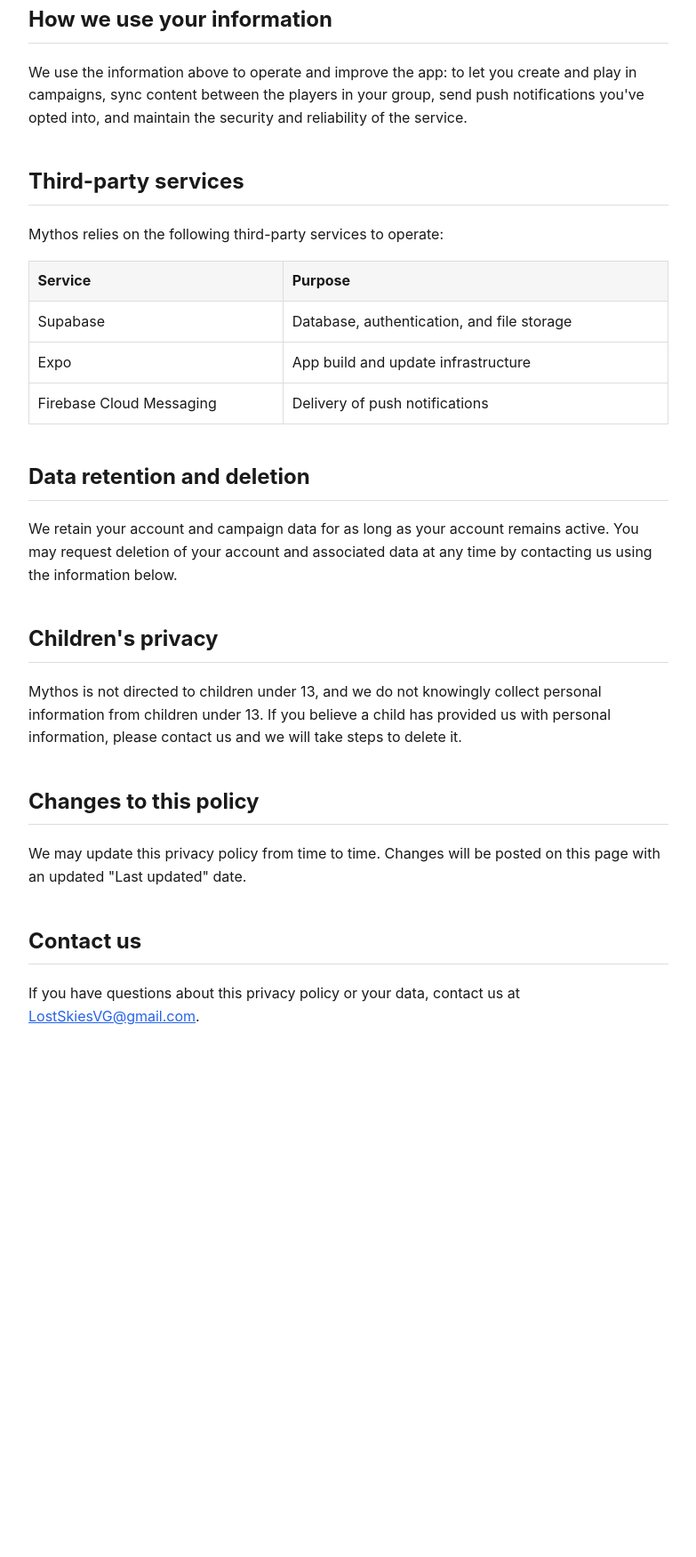
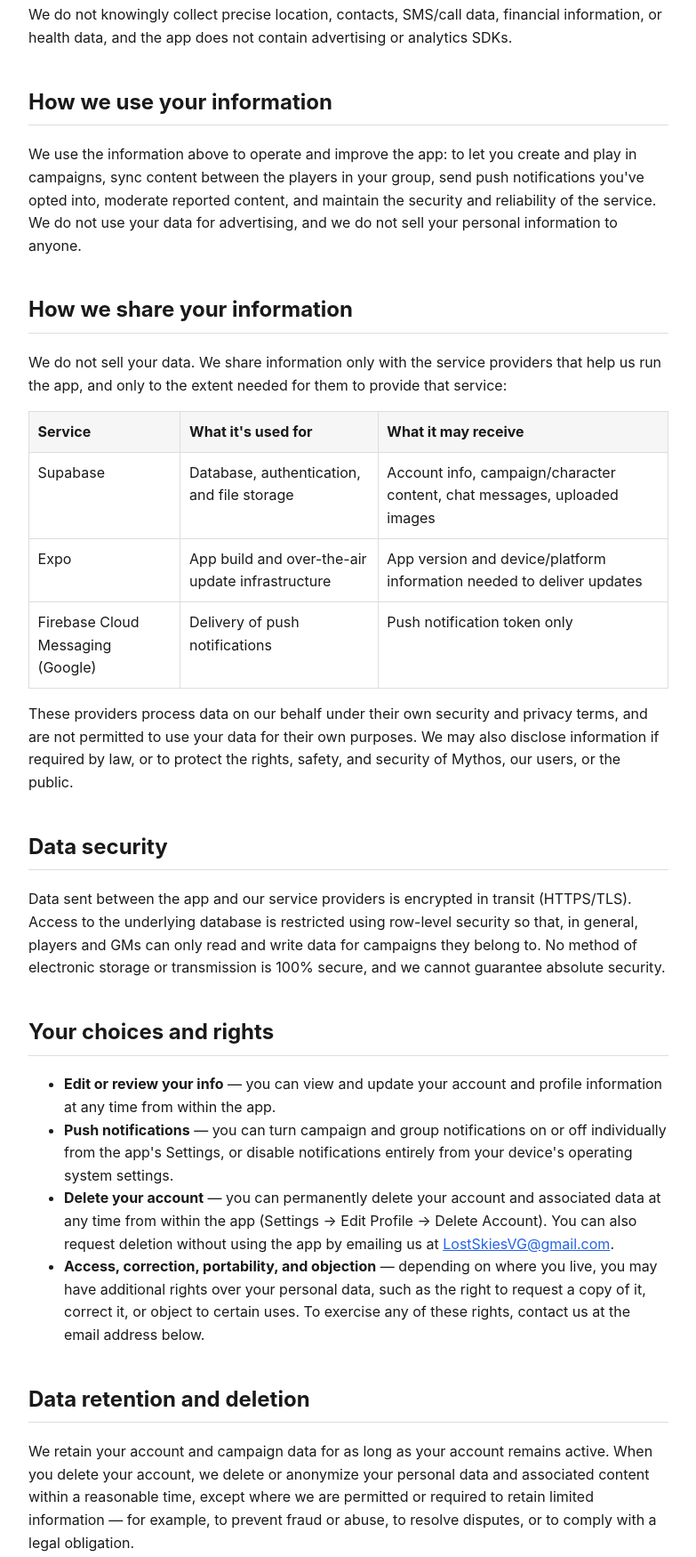
Before and after one commit to Kamitogi/mythos-privacy, a plain HTML site: page index.html in a window 1280 px wide. Shown: the part 588-2338 px from the top of the page at 89% size, without its empty margins (248-1031 px from the left). Before the commit the page ends 1823 px from the top, so only its background shows below. Drawn offline with Linux system fonts and the light colour scheme.

Commit message:
Revise privacy policy for clarity and completeness
Updated privacy policy to clarify data usage, sharing practices, and user rights.

```diff
--- a/index.html
+++ b/index.html
@@ -16,6 +16,7 @@
   h1 { margin-bottom: 0.25rem; }
   .updated { color: #666; margin-top: 0; margin-bottom: 2rem; font-size: 0.9rem; }
   h2 { margin-top: 2.5rem; border-bottom: 1px solid #ddd; padding-bottom: 0.4rem; }
+  h3 { margin-top: 1.5rem; margin-bottom: 0.5rem; font-size: 1rem; }
   table { border-collapse: collapse; width: 100%; margin-top: 1rem; }
   th, td { border: 1px solid #ddd; padding: 0.6rem; text-align: left; vertical-align: top; }
   th { background: #f6f6f6; }
@@ -27,7 +28,7 @@
 <h1>Mythos Privacy Policy</h1>
 <p class="updated">Last updated: October 2026</p>
 
-<p>Mythos ("the app," "we," "us") is a tabletop RPG campaign companion app. This policy explains what information we collect, how we use it, and your choices.</p>
+<p>This Privacy Policy explains how Mythos ("the app," "we," "us") collects, uses, shares, and protects information when you use the app. By using Mythos, you agree to the practices described in this policy.</p>
 
 <h2>Information we collect</h2>
 <ul>
@@ -37,30 +38,46 @@
   <li><strong>Uploaded images</strong> &mdash; maps, character art, and other images you add to a campaign.</li>
   <li><strong>Push notification token</strong> &mdash; a device identifier used to deliver notifications to your device, if you enable them.</li>
 </ul>
+<p>We do not knowingly collect precise location, contacts, SMS/call data, financial information, or health data, and the app does not contain advertising or analytics SDKs.</p>
 
 <h2>How we use your information</h2>
-<p>We use the information above to operate and improve the app: to let you create and play in campaigns, sync content between the players in your group, send push notifications you've opted into, and maintain the security and reliability of the service.</p>
+<p>We use the information above to operate and improve the app: to let you create and play in campaigns, sync content between the players in your group, send push notifications you've opted into, moderate reported content, and maintain the security and reliability of the service. We do not use your data for advertising, and we do not sell your personal information to anyone.</p>
 
-<h2>Third-party services</h2>
-<p>Mythos relies on the following third-party services to operate:</p>
+<h2>How we share your information</h2>
+<p>We do not sell your data. We share information only with the service providers that help us run the app, and only to the extent needed for them to provide that service:</p>
 <table>
-  <tr><th>Service</th><th>Purpose</th></tr>
-  <tr><td>Supabase</td><td>Database, authentication, and file storage</td></tr>
-  <tr><td>Expo</td><td>App build and update infrastructure</td></tr>
-  <tr><td>Firebase Cloud Messaging</td><td>Delivery of push notifications</td></tr>
+  <tr><th>Service</th><th>What it's used for</th><th>What it may receive</th></tr>
+  <tr><td>Supabase</td><td>Database, authentication, and file storage</td><td>Account info, campaign/character content, chat messages, uploaded images</td></tr>
+  <tr><td>Expo</td><td>App build and over-the-air update infrastructure</td><td>App version and device/platform information needed to deliver updates</td></tr>
+  <tr><td>Firebase Cloud Messaging (Google)</td><td>Delivery of push notifications</td><td>Push notification token only</td></tr>
 </table>
+<p>These providers process data on our behalf under their own security and privacy terms, and are not permitted to use your data for their own purposes. We may also disclose information if required by law, or to protect the rights, safety, and security of Mythos, our users, or the public.</p>
+
+<h2>Data security</h2>
+<p>Data sent between the app and our service providers is encrypted in transit (HTTPS/TLS). Access to the underlying database is restricted using row-level security so that, in general, players and GMs can only read and write data for campaigns they belong to. No method of electronic storage or transmission is 100% secure, and we cannot guarantee absolute security.</p>
+
+<h2>Your choices and rights</h2>
+<ul>
+  <li><strong>Edit or review your info</strong> &mdash; you can view and update your account and profile information at any time from within the app.</li>
+  <li><strong>Push notifications</strong> &mdash; you can turn campaign and group notifications on or off individually from the app's Settings, or disable notifications entirely from your device's operating system settings.</li>
+  <li><strong>Delete your account</strong> &mdash; you can permanently delete your account and associated data at any time from within the app (Settings &rarr; Edit Profile &rarr; Delete Account). You can also request deletion without using the app by emailing us at <a href="mailto:LostSkiesVG@gmail.com">LostSkiesVG@gmail.com</a>.</li>
+  <li><strong>Access, correction, portability, and objection</strong> &mdash; depending on where you live, you may have additional rights over your personal data, such as the right to request a copy of it, correct it, or object to certain uses. To exercise any of these rights, contact us at the email address below.</li>
+</ul>
 
 <h2>Data retention and deletion</h2>
-<p>We retain your account and campaign data for as long as your account remains active. You may request deletion of your account and associated data at any time by contacting us using the information below.</p>
+<p>We retain your account and campaign data for as long as your account remains active. When you delete your account, we delete or anonymize your personal data and associated content within a reasonable time, except where we are permitted or required to retain limited information &mdash; for example, to prevent fraud or abuse, to resolve disputes, or to comply with a legal obligation.</p>
+
+<h2>International data transfers</h2>
+<p>Our service providers (Supabase, Expo, and Firebase Cloud Messaging) may store and process data on servers located outside your country of residence, including in the United States. By using the app, you understand that your information may be transferred to and processed in these locations.</p>
 
 <h2>Children's privacy</h2>
-<p>Mythos is not directed to children under 13, and we do not knowingly collect personal information from children under 13. If you believe a child has provided us with personal information, please contact us and we will take steps to delete it.</p>
+<p>Mythos is a general-audience app and is not directed to children under 13, and we do not knowingly collect personal information from children under 13. If you believe a child has provided us with personal information, please contact us and we will take steps to delete it.</p>
 
 <h2>Changes to this policy</h2>
-<p>We may update this privacy policy from time to time. Changes will be posted on this page with an updated "Last updated" date.</p>
+<p>We may update this privacy policy from time to time. Changes will be posted on this page with an updated "Last updated" date. Significant changes may also be communicated within the app.</p>
 
 <h2>Contact us</h2>
-<p>If you have questions about this privacy policy or your data, contact us at <a href="mailto:LostSkiesVG@gmail.com">LostSkiesVG@gmail.com</a>.</p>
+<p>If you have questions about this privacy policy, your data, or want to exercise any of the rights described above, contact us at <a href="mailto:LostSkiesVG@gmail.com">LostSkiesVG@gmail.com</a>.</p>
 
 </body>
 </html>
```
